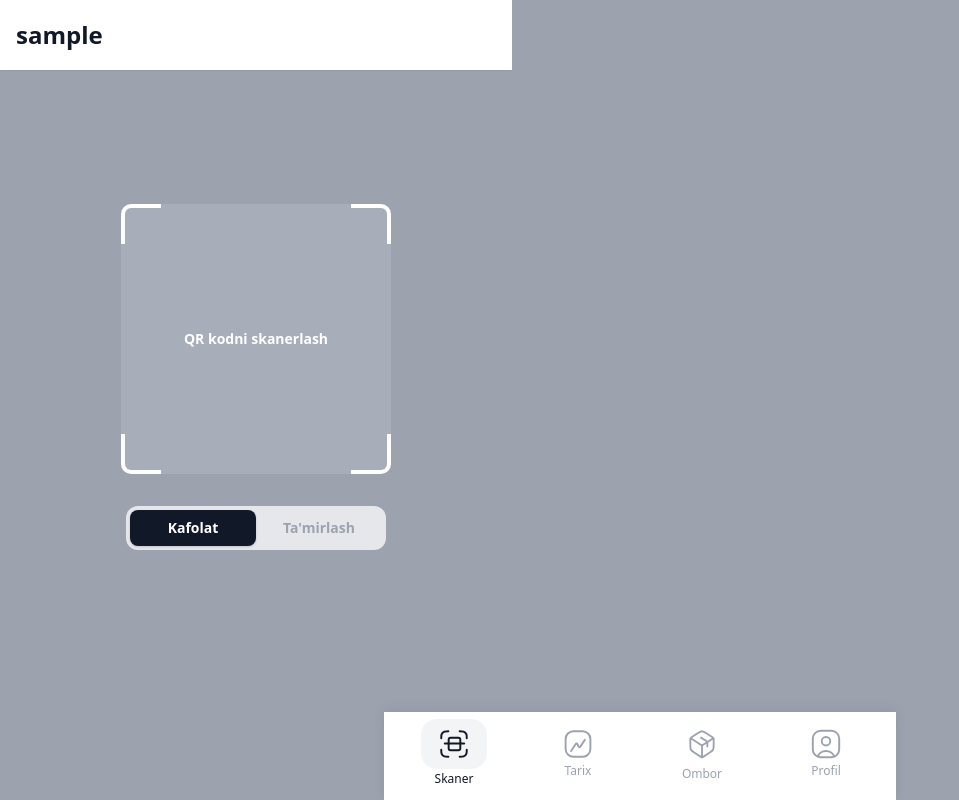
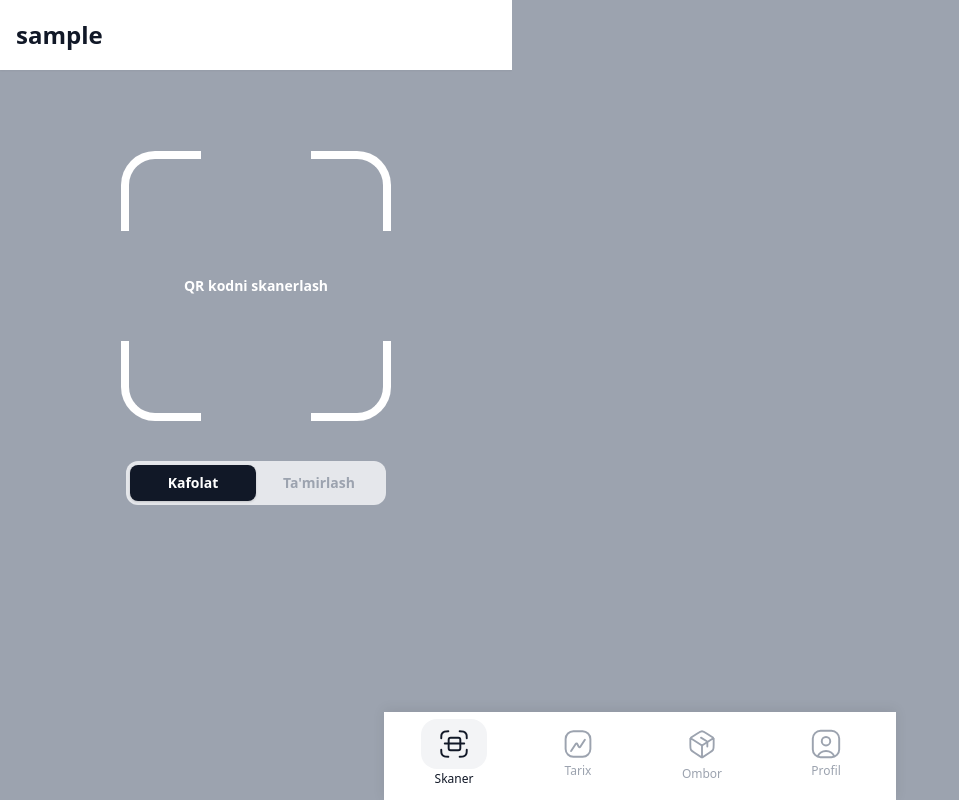
Before and after one commit to ScorpiRui/kaffolat, a Django app: page / in a window 1280 px wide. Shown: the whole page, without its empty margins (0-959 px from the left). Run offline with Django 4.2, Linux system fonts and the light colour scheme; the visitor is signed in with stand-in values (Sample User, id 1); data comes from the database, SQL or seed files in the repository; data that the repository does not hold is empty; some libraries are stand-ins or nearby versions.

Commit message:
Refactor shop_home.html for improved layout and styling
- Adjusted the layout of the viewfinder and mode toggle sections for better visual hierarchy.
- Updated styles for the viewfinder and buttons to enhance user experience and consistency.
- Added margin adjustments to improve spacing and overall aesthetics of the page.

```diff
--- a/main/templates/main/shop_home.html
+++ b/main/templates/main/shop_home.html
@@ -27,17 +27,18 @@ html.scanner-page, .scanner-page body {
 <script>document.documentElement.classList.add('scanner-page');</script>
 <div id="normalView" class="flex flex-col items-center justify-center" style="height: calc(100vh - 170px); overflow:hidden;">
 
+    <div class="flex flex-col items-center" style="margin-bottom:100px;">
     <!-- Static viewfinder -->
-    <div class="relative" style="width:270px; height:270px;">
-        <div class="absolute inset-0 rounded-2xl" style="background:rgba(255,255,255,0.12);"></div>
-        <div class="absolute top-0 left-0 w-10 h-10"
-             style="border-top:4px solid #ffffff;border-left:4px solid #ffffff;border-radius:10px 0 0 0;"></div>
-        <div class="absolute top-0 right-0 w-10 h-10"
-             style="border-top:4px solid #ffffff;border-right:4px solid #ffffff;border-radius:0 10px 0 0;"></div>
-        <div class="absolute bottom-0 left-0 w-10 h-10"
-             style="border-bottom:4px solid #ffffff;border-left:4px solid #ffffff;border-radius:0 0 0 10px;"></div>
-        <div class="absolute bottom-0 right-0 w-10 h-10"
-             style="border-bottom:4px solid #ffffff;border-right:4px solid #ffffff;border-radius:0 0 10px 0;"></div>
+    <div class="relative" style="margin-bottom:20px; width:270px; height:270px;">
+        <div class="absolute inset-0 rounded-2xl"></div>
+        <div class="absolute top-0 left-0 w-20 h-20"
+             style="border-top:8px solid #ffffff;border-left:8px solid #ffffff;border-radius:34px 0 0 0;"></div>
+        <div class="absolute top-0 right-0 w-20 h-20"
+             style="border-top:8px solid #ffffff;border-right:8px solid #ffffff;border-radius:0 34px 0 0;"></div>
+        <div class="absolute bottom-0 left-0 w-20 h-20"
+             style="border-bottom:8px solid #ffffff;border-left:8px solid #ffffff;border-radius:0 0 0 34px;"></div>
+        <div class="absolute bottom-0 right-0 w-20 h-20"
+             style="border-bottom:8px solid #ffffff;border-right:8px solid #ffffff;border-radius:0 0 34px 0;"></div>
         <div class="absolute inset-0 flex items-center justify-center">
             <button id="scanBtn"
                     class="text-white font-semibold rounded-full px-7 py-3
@@ -48,7 +49,7 @@ html.scanner-page, .scanner-page body {
     </div>
 
     <!-- Mode toggle: Kafolat / Ta'mirlash (below viewfinder — UX flow) -->
-    <div class="flex bg-gray-200 rounded-xl p-1 mt-8 mb-8" style="width:260px;">
+    <div class="flex bg-gray-200 rounded-xl p-1 mt-5 mb-5" style="width:260px; margin-bottom:30px;">
         <button type="button" id="modeWarranty"
                 class="flex-1 py-2 rounded-lg text-sm font-semibold bg-gray-900 text-white shadow">
             Kafolat
@@ -57,6 +58,8 @@ html.scanner-page, .scanner-page body {
                 class="flex-1 py-2 rounded-lg text-sm font-semibold text-gray-400">
             Ta'mirlash
         </button>
+    </div>
+
     </div>
 
 </div>
@@ -79,16 +82,16 @@ html.scanner-page, .scanner-page body {
     <!-- QR frame -->
     <div id="qrFrame"
          class="absolute inset-0 flex items-center justify-center pointer-events-none"
-         style="padding-bottom:80px;">
-        <div class="relative" style="width:260px;height:260px;">
-            <div class="absolute top-0 left-0 w-12 h-12"
-                 style="border-top:4px solid #fff;border-left:4px solid #fff;border-radius:12px 0 0 0;"></div>
-            <div class="absolute top-0 right-0 w-12 h-12"
-                 style="border-top:4px solid #fff;border-right:4px solid #fff;border-radius:0 12px 0 0;"></div>
-            <div class="absolute bottom-0 left-0 w-12 h-12"
-                 style="border-bottom:4px solid #fff;border-left:4px solid #fff;border-radius:0 0 0 12px;"></div>
-            <div class="absolute bottom-0 right-0 w-12 h-12"
-                 style="border-bottom:4px solid #fff;border-right:4px solid #fff;border-radius:0 0 12px 0;"></div>
+         style="padding-bottom:80px; transform:translateY(-30px);">
+        <div class="relative" style="width:270px;height:270px;">
+            <div class="absolute top-0 left-0 w-20 h-20"
+                 style="border-top:4px solid #fff;border-left:4px solid #fff;border-radius:20px 0 0 0;"></div>
+            <div class="absolute top-0 right-0 w-20 h-20"
+                 style="border-top:4px solid #fff;border-right:4px solid #fff;border-radius:0 20px 0 0;"></div>
+            <div class="absolute bottom-0 left-0 w-20 h-20"
+                 style="border-bottom:4px solid #fff;border-left:4px solid #fff;border-radius:0 0 0 20px;"></div>
+            <div class="absolute bottom-0 right-0 w-20 h-20"
+                 style="border-bottom:4px solid #fff;border-right:4px solid #fff;border-radius:0 0 20px 0;"></div>
         </div>
     </div>
 
```
